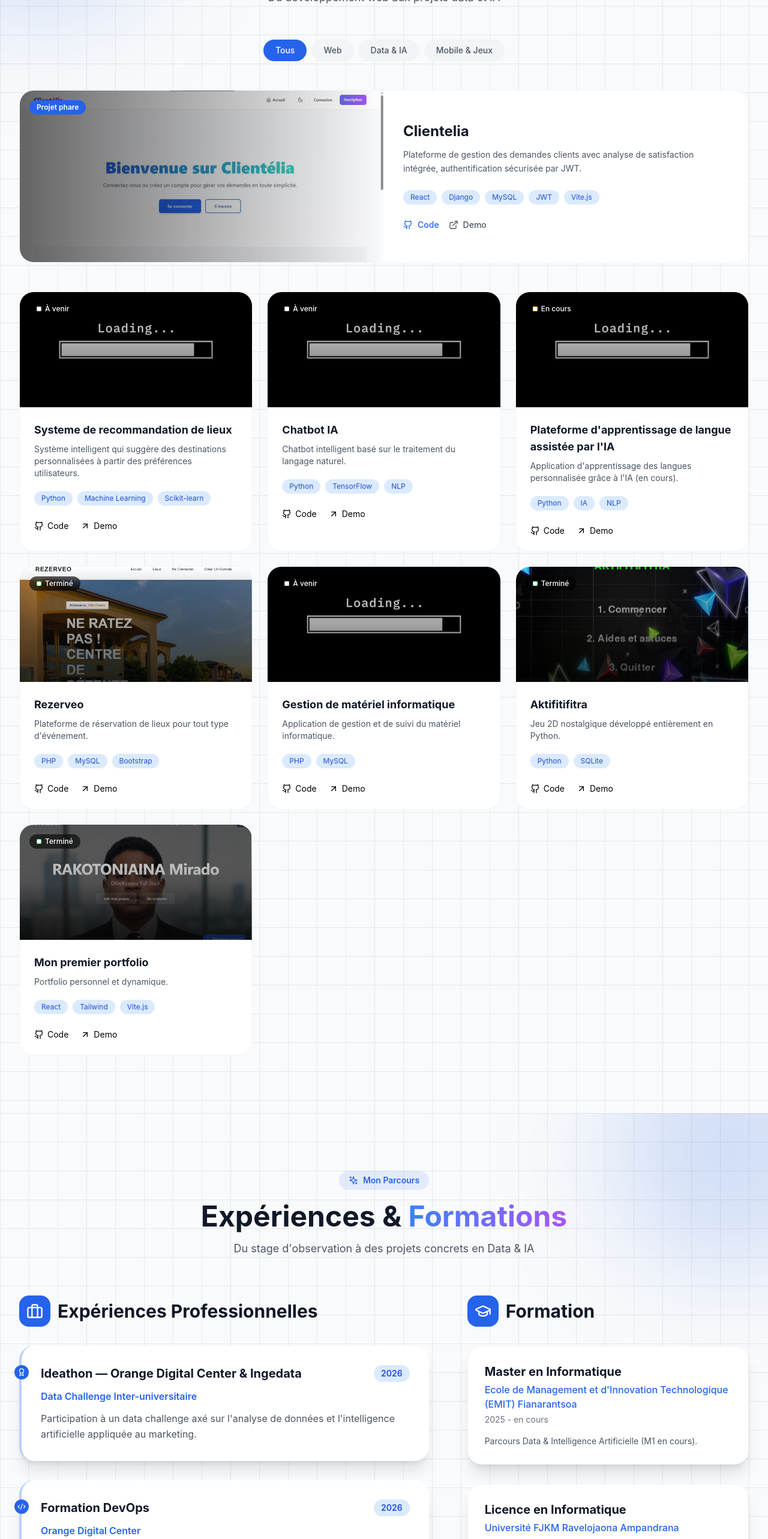
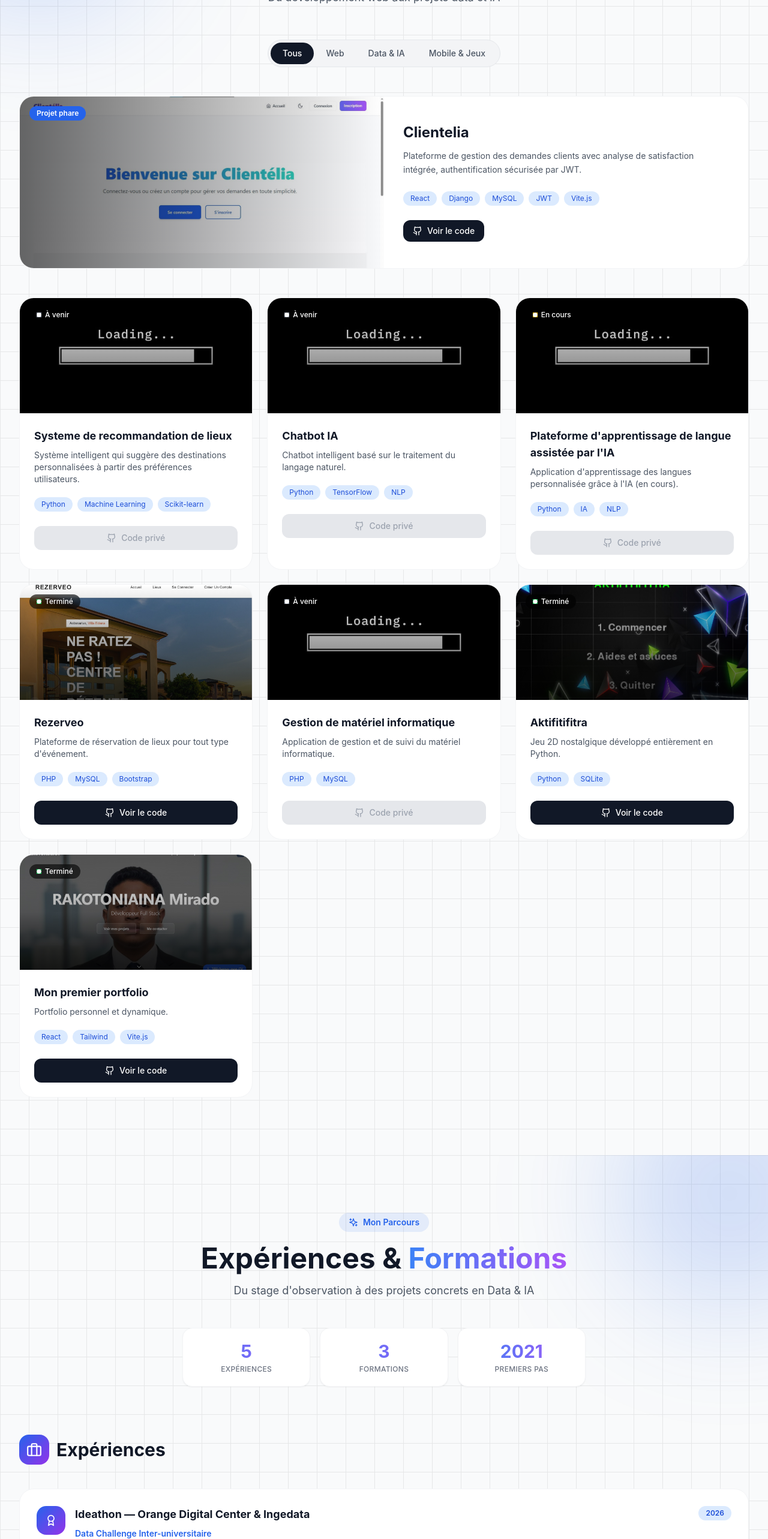
Before and after one commit to M1rad0-rkt/PORTFOLIO, a React (Vite) app in the folder Portfolio/: page / in a window 1280 px wide. Shown: the part 2821-5387 px from the top of the page at 60% size. Built offline with nearby package versions, Linux system fonts and the light colour scheme.

Commit message:
mdf: modification de la partie CV.jsx

```diff
--- a/Portfolio/src/components/CV.jsx
+++ b/Portfolio/src/components/CV.jsx
@@ -6,7 +6,7 @@ import {
   Sparkles,
   Code2,
   Users,
-  Calendar
+  Calendar,
 } from 'lucide-react';
 
 const experiences = [
@@ -68,6 +68,23 @@ const education = [
   },
 ];
 
+function StatCard({ value, label, darkMode }) {
+  return (
+    <div
+      className={`flex-1 min-w-[140px] rounded-2xl border p-5 text-center ${
+        darkMode ? 'bg-gray-900/60 border-gray-800' : 'bg-white border-gray-100 shadow-sm'
+      }`}
+    >
+      <p className="text-3xl font-bold mb-1 bg-gradient-to-r from-blue-500 to-purple-500 bg-clip-text text-transparent">
+        {value}
+      </p>
+      <p className={`text-xs font-medium uppercase tracking-wide ${darkMode ? 'text-gray-500' : 'text-gray-500'}`}>
+        {label}
+      </p>
+    </div>
+  );
+}
+
 export default function CV({ darkMode }) {
   return (
     <section
@@ -85,9 +102,10 @@ export default function CV({ darkMode }) {
         }}
       ></div>
       <div className="pointer-events-none absolute -top-32 -right-32 w-96 h-96 bg-blue-600/20 rounded-full blur-[100px]"></div>
+      <div className="pointer-events-none absolute bottom-0 -left-32 w-96 h-96 bg-purple-600/10 rounded-full blur-[100px]"></div>
 
       <div className="relative max-w-7xl mx-auto px-4 sm:px-6 lg:px-8">
-        <div className="text-center mb-16">
+        <div className="text-center mb-12">
           <span
             className={`inline-flex items-center gap-2 text-sm font-semibold mb-5 px-4 py-1.5 rounded-full ${
               darkMode ? 'bg-blue-500/10 text-blue-400' : 'bg-blue-600/10 text-blue-600'
@@ -110,80 +128,93 @@ export default function CV({ darkMode }) {
           </p>
         </div>
 
-        <div className="grid lg:grid-cols-12 gap-16">
-          {/* Expériences */}
-          <div className="lg:col-span-7">
-            <div className="flex items-center gap-3 mb-8">
-              <div className="p-3 bg-blue-600 rounded-2xl">
-                <Briefcase className="text-white" size={28} />
+        {/* Barre de stats */}
+        <div className="flex flex-wrap justify-center gap-4 mb-20 max-w-2xl mx-auto">
+          <StatCard value={experiences.length} label="Expériences" darkMode={darkMode} />
+          <StatCard value={education.length} label="Formations" darkMode={darkMode} />
+          <StatCard value="2021" label="Premiers pas" darkMode={darkMode} />
+        </div>
+
+        {/* Expériences — pleine largeur, frise chronologique */}
+        <div className="mb-24">
+          <div className="flex items-center gap-3 mb-10">
+            <div className="p-3 bg-gradient-to-br from-blue-600 to-purple-600 rounded-2xl">
+              <Briefcase className="text-white" size={26} />
             </div>
             <h3 className={`text-3xl font-bold ${darkMode ? 'text-white' : 'text-gray-900'}`}>
-                Expériences Professionnelles
+              Expériences
             </h3>
           </div>
 
-            <div className="space-y-8">
+          <div className="grid md:grid-cols-2 gap-6">
             {experiences.map((exp, index) => (
               <div
                 key={index}
-                  className={`group relative pl-8 border-l-4 border-blue-600/30 hover:border-blue-600 transition-all ${
-                    darkMode ? 'bg-gray-900/60' : 'bg-white'
-                  } p-8 rounded-3xl shadow-xl`}
+                className={`group relative p-7 rounded-3xl border transition-all hover:-translate-y-1 ${
+                  darkMode
+                    ? 'bg-gray-900/60 border-gray-800 hover:border-blue-500/50'
+                    : 'bg-white border-gray-100 hover:shadow-xl'
+                } ${index === 0 ? 'md:col-span-2' : ''}`}
               >
-                  <div className="absolute -left-3 top-8 w-6 h-6 bg-blue-600 rounded-full flex items-center justify-center">
-                    <exp.icon className="text-white" size={14} />
+                <div className="flex items-start gap-4">
+                  <div className="shrink-0 w-12 h-12 rounded-2xl flex items-center justify-center bg-gradient-to-br from-blue-600 to-purple-600">
+                    <exp.icon className="text-white" size={20} />
                   </div>
 
-                  <div className="flex flex-wrap justify-between gap-3 mb-3">
-                    <h4 className={`text-xl font-bold ${darkMode ? 'text-white' : 'text-gray-900'}`}>
+                  <div className="flex-1 min-w-0">
+                    <div className="flex flex-wrap justify-between gap-3 mb-2">
+                      <h4 className={`text-lg font-bold ${darkMode ? 'text-white' : 'text-gray-900'}`}>
                         {exp.title}
                       </h4>
-                    <span className={`text-sm font-semibold px-3 py-1 rounded-full self-start ${
+                      <span className={`text-xs font-semibold px-3 py-1 rounded-full self-start ${
                         darkMode ? 'bg-gray-800 text-blue-400' : 'bg-blue-100 text-blue-700'
                       }`}>
                         {exp.period}
                       </span>
                     </div>
 
-                  <p className={`font-semibold mb-3 ${darkMode ? 'text-blue-400' : 'text-blue-600'}`}>
+                    <p className={`text-sm font-semibold mb-2 ${darkMode ? 'text-blue-400' : 'text-blue-600'}`}>
                       {exp.company}
                     </p>
 
-                  <p className={`leading-relaxed ${darkMode ? 'text-gray-400' : 'text-gray-600'}`}>
+                    <p className={`text-sm leading-relaxed ${darkMode ? 'text-gray-400' : 'text-gray-600'}`}>
                       {exp.description}
                     </p>
+                  </div>
+                </div>
               </div>
             ))}
           </div>
         </div>
 
-          {/* Formation + Compétences */}
-          <div className="lg:col-span-5 space-y-12">
+        {/* Formation — pleine largeur */}
         <div>
-              <div className="flex items-center gap-3 mb-8">
-                <div className="p-3 bg-blue-600 rounded-2xl">
-                  <GraduationCap className="text-white" size={28} />
+          <div className="flex items-center gap-3 mb-10">
+            <div className="p-3 bg-gradient-to-br from-blue-600 to-purple-600 rounded-2xl">
+              <GraduationCap className="text-white" size={26} />
             </div>
             <h3 className={`text-3xl font-bold ${darkMode ? 'text-white' : 'text-gray-900'}`}>
               Formation
             </h3>
           </div>
 
-              <div className="space-y-8">
+          <div className="grid md:grid-cols-3 gap-6">
             {education.map((edu, index) => (
               <div
                 key={index}
-                    className={`p-7 rounded-3xl shadow-xl ${
-                      darkMode ? 'bg-gray-900/60 border border-gray-800' : 'bg-white border border-gray-100'
+                className={`p-7 rounded-3xl border transition-all hover:-translate-y-1 ${
+                  darkMode
+                    ? 'bg-gray-900/60 border-gray-800 hover:border-purple-500/50'
+                    : 'bg-white border-gray-100 hover:shadow-xl'
                 }`}
               >
-                    <h4 className={`text-xl font-bold mb-1 ${darkMode ? 'text-white' : 'text-gray-900'}`}>
+                <h4 className={`text-lg font-bold mb-1 ${darkMode ? 'text-white' : 'text-gray-900'}`}>
                   {edu.degree}
                 </h4>
-                    <p className={`font-medium mb-1 ${darkMode ? 'text-blue-400' : 'text-blue-600'}`}>
+                <p className={`text-sm font-medium mb-1 ${darkMode ? 'text-blue-400' : 'text-blue-600'}`}>
                   {edu.school}
                 </p>
-                    <p className={`text-sm mb-4 ${darkMode ? 'text-gray-500' : 'text-gray-500'}`}>
+                <p className={`text-xs mb-3 ${darkMode ? 'text-gray-500' : 'text-gray-500'}`}>
                   {edu.period}
                 </p>
                 {edu.description && (
@@ -193,29 +224,6 @@ export default function CV({ darkMode }) {
                 )}
               </div>
             ))}
-              </div>
-            </div>
-
-            {/* Compétences Clés */}
-            <div>
-              <h3 className={`text-sm font-semibold uppercase tracking-wider mb-6 ${darkMode ? 'text-gray-400' : 'text-gray-500'}`}>
-                Compétences Clés
-              </h3>
-              <div className="flex flex-wrap gap-2">
-                {['Python', 'Django', 'React', 'Tailwind', 'Pandas', 'Scikit-learn', 'MySQL', 'PostgreSQL', 'Power BI', 'Git', 'ETL'].map((skill, i) => (
-                  <div
-                    key={i}
-                    className={`px-4 py-2 text-sm rounded-2xl border transition-all ${
-                      darkMode
-                        ? 'bg-gray-900 border-gray-700 hover:border-blue-500 text-gray-300'
-                        : 'bg-white border-gray-200 hover:border-blue-400'
-                    }`}
-                  >
-                    {skill}
-                  </div>
-                ))}
-              </div>
-            </div>
           </div>
         </div>
       </div>
--- a/Portfolio/src/components/Projects.jsx
+++ b/Portfolio/src/components/Projects.jsx
@@ -1,4 +1,4 @@
-import { useState } from 'react';
+import { useState, useRef, useEffect } from 'react';
 import { ExternalLink, Github, ArrowUpRight, Circle } from 'lucide-react';
 
 const CATEGORIES = ['Tous', 'Web', 'Data & IA', 'Mobile & Jeux'];
@@ -86,6 +86,103 @@ function statusOf(project) {
   return { label: 'Terminé', dot: 'bg-green-500' };
 }
 
+function CategoryTabs({ active, setActive, darkMode }) {
+  const containerRef = useRef(null);
+  const [indicator, setIndicator] = useState({ left: 0, width: 0 });
+
+  useEffect(() => {
+    const container = containerRef.current;
+    if (!container) return;
+    const activeBtn = container.querySelector(`[data-cat="${active}"]`);
+    if (activeBtn) {
+      setIndicator({
+        left: activeBtn.offsetLeft,
+        width: activeBtn.offsetWidth,
+      });
+    }
+  }, [active, darkMode]);
+
+  return (
+    <div className="flex justify-center mb-12">
+      <div
+        ref={containerRef}
+        className={`relative inline-flex p-1 rounded-full border ${
+          darkMode ? 'bg-gray-900 border-gray-800' : 'bg-gray-100 border-gray-200'
+        }`}
+      >
+        <span
+          className={`absolute top-1 bottom-1 rounded-full transition-all duration-300 ease-out ${
+            darkMode ? 'bg-white' : 'bg-gray-900'
+          }`}
+          style={{ left: indicator.left, width: indicator.width }}
+        />
+
+        {CATEGORIES.map((cat) => (
+          <button
+            key={cat}
+            data-cat={cat}
+            onClick={() => setActive(cat)}
+            className={`relative z-10 px-5 py-2 text-sm font-medium rounded-full transition-colors duration-300 ${
+              active === cat
+                ? darkMode ? 'text-gray-900' : 'text-white'
+                : darkMode ? 'text-gray-400 hover:text-white' : 'text-gray-600 hover:text-gray-900'
+            }`}
+          >
+            {cat}
+          </button>
+        ))}
+      </div>
+    </div>
+  );
+}
+
+function GithubLink({ href, darkMode, full = false }) {
+  const hasLink = href && href !== '#';
+  return (
+      <a
+      href={hasLink ? href : undefined}
+      target={hasLink ? '_blank' : undefined}
+      rel={hasLink ? 'noopener noreferrer' : undefined}
+      onClick={(e) => !hasLink && e.preventDefault()}
+      className={`flex items-center justify-center gap-2 font-medium rounded-xl transition-colors ${
+        full ? 'flex-1 py-2.5 text-sm' : 'px-4 py-2 text-sm'
+      } ${
+        hasLink
+          ? darkMode
+            ? 'bg-white text-gray-900 hover:bg-gray-200'
+            : 'bg-gray-900 text-white hover:bg-gray-800'
+          : darkMode
+          ? 'bg-gray-800 text-gray-500 cursor-not-allowed'
+          : 'bg-gray-200 text-gray-400 cursor-not-allowed'
+      }`}
+      >
+      <Github size={16} />
+      {hasLink ? 'Voir le code' : 'Code privé'}
+    </a>
+  );
+}
+
+// Bouton Demo — masqué si absent, sinon lien discret
+function DemoLink({ href, darkMode, full = false }) {
+  if (!href || href === '#') return null;
+  return (
+      <a
+      href={href}
+      target="_blank"
+      rel="noopener noreferrer"
+      className={`flex items-center justify-center gap-2 text-sm font-medium rounded-xl border transition-colors ${
+        full ? 'flex-1 py-2.5' : 'px-4 py-2'
+      } ${
+        darkMode
+          ? 'border-gray-700 text-gray-300 hover:border-gray-500 hover:text-white'
+          : 'border-gray-300 text-gray-600 hover:border-gray-400 hover:text-gray-900'
+      }`}
+    >
+      <ArrowUpRight size={16} /> Demo
+    </a>
+  );
+}
+
 export default function Projects({ darkMode }) {
   const [active, setActive] = useState('Tous');
 
@@ -99,7 +196,6 @@ export default function Projects({ darkMode }) {
       id="projects"
       className={`relative overflow-hidden py-24 ${darkMode ? 'bg-gray-950' : 'bg-gray-50'}`}
     >
-      {/* Fond en grille comme les autres sections */}
       <div
         className="pointer-events-none absolute inset-0 opacity-[0.07]"
         style={{
@@ -129,31 +225,13 @@ export default function Projects({ darkMode }) {
           </p>
         </div>
 
-        {/* Filtres */}
-        <div className="flex flex-wrap justify-center gap-2 mb-12">
-          {CATEGORIES.map((cat) => (
-            <button
-              key={cat}
-              onClick={() => setActive(cat)}
-              className={`px-5 py-2 rounded-full text-sm font-medium transition-all ${
-                active === cat
-                  ? 'bg-blue-600 text-white'
-                  : darkMode
-                  ? 'bg-gray-900 text-gray-400 hover:bg-gray-800 hover:text-white'
-                  : 'bg-gray-100 text-gray-600 hover:bg-gray-200 hover:text-gray-900'
-              }`}
-            >
-              {cat}
-            </button>
-          ))}
-        </div>
+        <CategoryTabs active={active} setActive={setActive} darkMode={darkMode} />
 
         {/* Projet Phare */}
         {featured && active === 'Tous' && (
           <div className={`mb-12 rounded-3xl overflow-hidden border grid md:grid-cols-2 ${
             darkMode ? 'bg-gray-900/60 border-gray-800' : 'bg-white border-gray-100'
           }`}>
-            {/* ... (je garde le reste du projet phare tel quel) */}
             <div className="relative h-64 md:h-full">
               <img src={featured.image} alt={featured.title} className="w-full h-full object-cover" />
               <div className="absolute inset-0 bg-gradient-to-t from-black/60 to-transparent md:bg-gradient-to-r"></div>
@@ -175,13 +253,9 @@ export default function Projects({ darkMode }) {
                   </span>
                 ))}
               </div>
-              <div className="flex gap-4">
-                <a href={featured.github} className="flex items-center gap-2 text-sm font-medium text-blue-600 hover:underline">
-                  <Github size={16} /> Code
-                </a>
-                <a href={featured.demo} className={`flex items-center gap-2 text-sm font-medium ${darkMode ? 'text-gray-400 hover:text-white' : 'text-gray-600 hover:text-gray-900'}`}>
-                  <ExternalLink size={16} /> Demo
-                </a>
+              <div className="flex gap-3">
+                <GithubLink href={featured.github} darkMode={darkMode} />
+                <DemoLink href={featured.demo} darkMode={darkMode} />
               </div>
             </div>
           </div>
@@ -232,13 +306,9 @@ export default function Projects({ darkMode }) {
                     ))}
                   </div>
 
-                  <div className="flex gap-5 text-sm">
-                    <a href={project.github} className="flex items-center gap-1.5 hover:text-blue-500 transition-colors">
-                      <Github size={16} /> Code
-                    </a>
-                    <a href={project.demo} className="flex items-center gap-1.5 hover:text-blue-500 transition-colors">
-                      <ArrowUpRight size={16} /> Demo
-                    </a>
+                  <div className="flex gap-3">
+                    <GithubLink href={project.github} darkMode={darkMode} full />
+                    <DemoLink href={project.demo} darkMode={darkMode} full />
                   </div>
                 </div>
               </div>
```
Lines whose indentation alone changed are shown as unchanged.
